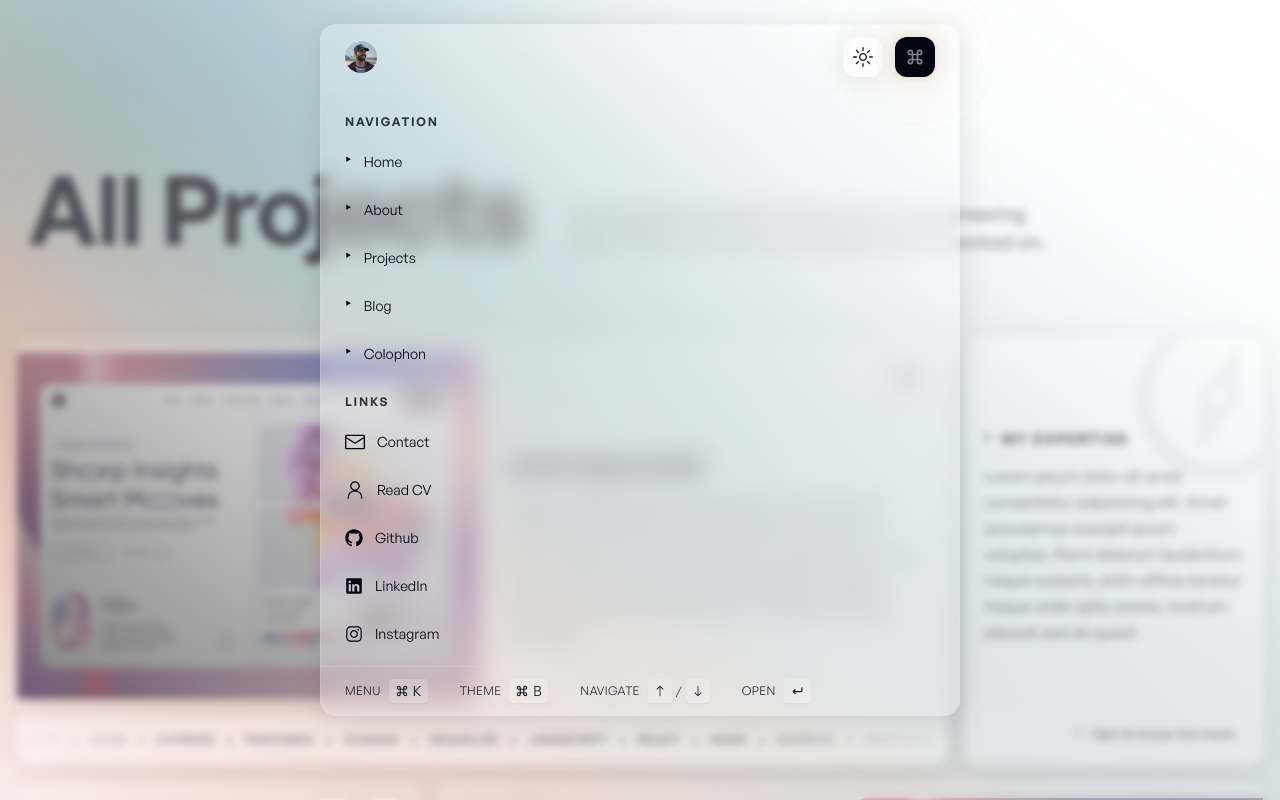
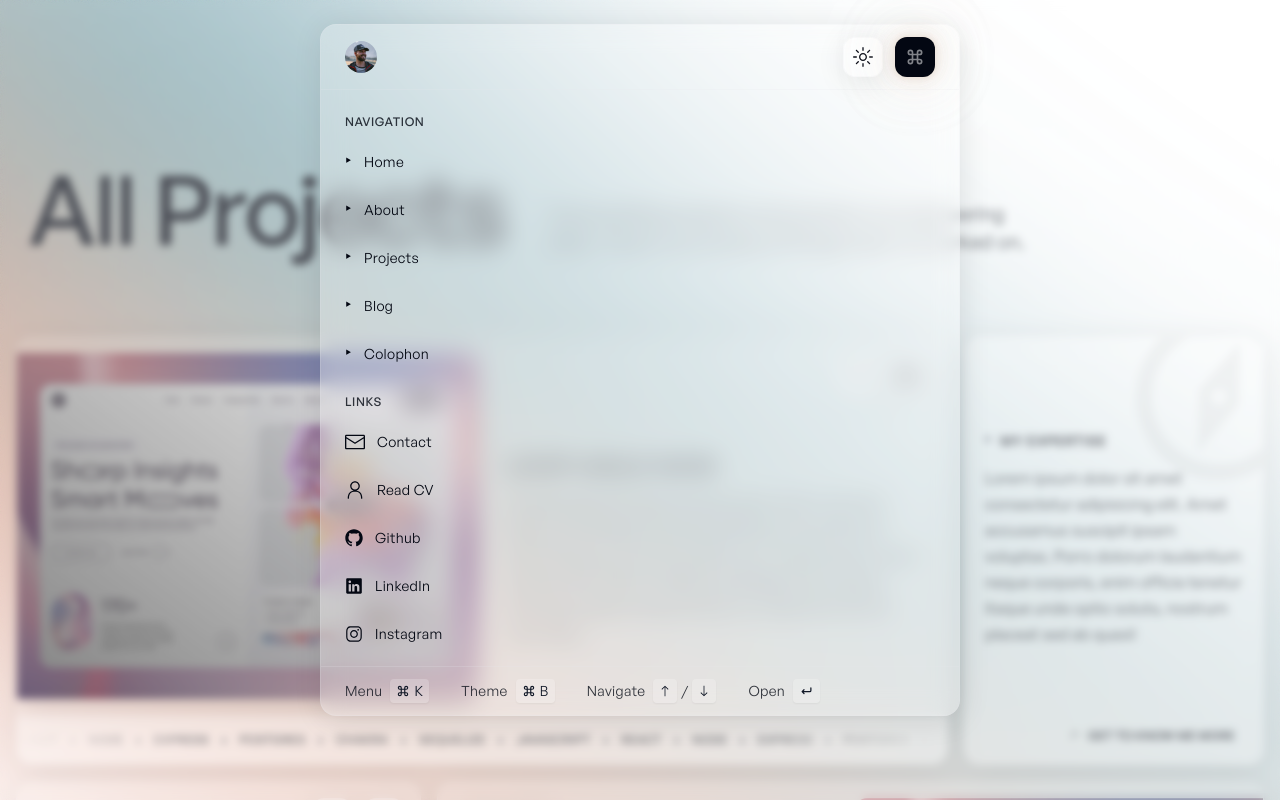
Before and after one commit to simstrom/snystrom.com, a Next.js app: page /projects in a window 1280 px wide. Both pictures are taken after a click on the button 915 px from the left and 57 px from the top of the page. Shown: the top 800 px of the page. Built offline with nearby package versions, Linux system fonts and the light colour scheme.

Commit message:
fixed safari grid and font display bugs, improved general typography

```diff
--- a/app/layout.tsx
+++ b/app/layout.tsx
@@ -8,6 +8,8 @@ import Providers from './providers';
 
 const fontSans = localFont({
 	src: '../public/fonts/GeneralSans-Variable.woff2',
+	display: 'swap',
+	weight: '300 800',
 	variable: '--font-sans',
 });
 
--- a/app/projects/page.tsx
+++ b/app/projects/page.tsx
@@ -23,12 +23,12 @@ export default function Projects() {
 	const [isHovered, setIsHovered] = useState(false);
 
 	return (
-		<main className="flex flex-col items-center mt-32 gap-8 sm:mt-40 sm:gap-20">
+		<main className="min-h-[6000px] flex flex-col items-center mt-32 gap-8 sm:mt-40 sm:gap-20">
 			<PageHeader
 				title="All Projects"
 				content="I love building projects and practice my engineering skills, There's an archive of things that I've worked on."
 			/>
-			<div className="grid grid-cols-1 md:grid-cols-12 gap-4">
+			<div className="grid grid-cols-1 md:grid-cols-12 gap-4 h-fit">
 				{/* LARGE */}
 				<div
 					onMouseEnter={() => setIsHovered(true)}
@@ -60,7 +60,7 @@ export default function Projects() {
 						</div>
 					</div>
 					<div className="border-t">
-						<div className="relative overflow-hidden py-4 text-xs uppercase tracking-wider font-medium text-foreground/80 bg-background/30 rounded-b-2xl select-none">
+						<div className="relative overflow-hidden py-4 text-xs uppercase font-medium tracking-wide text-foreground/80 bg-background/30 rounded-b-2xl select-none">
 							<HorizontalScroller
 								items={items}
 								separator="•"
@@ -83,10 +83,10 @@ export default function Projects() {
 				{/* SIDE CONTENT */}
 				<Link
 					href="/about"
-					className="relative overflow-hidden hidden lg:flex lg:col-span-3 p-5 flex-col h-full justify-center rounded-2xl w-full lg:min-h-[360px] border bg-background/30 shadow-shadow backdrop-blur-md group"
+					className="relative overflow-hidden hidden lg:flex lg:col-span-3 p-5 flex-col justify-center rounded-2xl w-full lg:min-h-[360px] border bg-background/30 shadow-shadow backdrop-blur-md group"
 				>
 					<div className="flex-1 flex flex-col justify-center">
-						<h3 className="text-sm uppercase tracking-widest">
+						<h3 className="text-sm uppercase tracking-wider">
 							<span className="text-primary text-lg mr-2">‣</span>
 							My Expertise
 						</h3>
@@ -97,7 +97,7 @@ export default function Projects() {
 						</p>
 					</div>
 					{/* LINK START */}
-					<div className="inline-flex w-fit gap-2 items-center ml-auto text-sm tracking-wide pr-2">
+					<div className="inline-flex w-fit gap-2 items-center ml-auto text-xs uppercase font-medium tracking-wide pr-2">
 						<IconArrowUpRight
 							width={14}
 							height={14}
@@ -150,7 +150,7 @@ export default function Projects() {
 						</p>
 					</div>
 					<div className="border-t">
-						<div className="relative overflow-hidden py-4 text-xs uppercase tracking-wider font-medium text-foreground/80 bg-background/30 rounded-b-2xl select-none">
+						<div className="relative overflow-hidden py-4 text-xs uppercase font-medium tracking-wide text-foreground/80 bg-background/30 rounded-b-2xl select-none">
 							<HorizontalScroller items={items} separator="•" />
 						</div>
 					</div>
@@ -191,7 +191,7 @@ export default function Projects() {
 						</div>
 					</div>
 					<div className="border-t">
-						<div className="relative overflow-hidden py-4 text-xs uppercase tracking-wider font-medium text-foreground/80 bg-background/30 rounded-b-2xl select-none">
+						<div className="relative overflow-hidden py-4 text-xs uppercase font-medium tracking-wide text-foreground/80 bg-background/30 rounded-b-2xl select-none">
 							<HorizontalScroller items={items} separator="•" />
 						</div>
 					</div>
--- a/components/ui/menu.tsx
+++ b/components/ui/menu.tsx
@@ -65,7 +65,7 @@ export default function Menu({ ...props }: MenuProps) {
 				<div>
 					<motion.h5
 						variants={itemVariant}
-						className="font-semibold tracking-widest text-xs uppercase text-foreground/80 px-2 mb-2"
+						className="tracking-wider text-xs uppercase text-foreground/80 px-2 mb-2"
 					>
 						Navigation
 					</motion.h5>
@@ -74,7 +74,7 @@ export default function Menu({ ...props }: MenuProps) {
 				<div>
 					<motion.h5
 						variants={itemVariant}
-						className="font-semibold tracking-widest text-xs uppercase text-foreground/80 px-2 mb-2"
+						className="tracking-wider text-xs uppercase text-foreground/80 px-2 mb-2"
 					>
 						Links
 					</motion.h5>
@@ -96,7 +96,7 @@ export default function Menu({ ...props }: MenuProps) {
 			{/*  MenuFooter */}
 			<motion.div
 				variants={itemVariant}
-				className="hidden sm:flex py-3 px-4 sm:px-6 gap-8 items-center text-xs tracking-wide uppercase text-foreground/80 border-t select-none"
+				className="hidden sm:flex py-3 px-4 sm:px-6 gap-8 items-center text-sm tracking-wide text-foreground/80 border-t select-none"
 			>
 				<Kbd
 					label="Menu"
--- a/components/ui/menuItem.tsx
+++ b/components/ui/menuItem.tsx
@@ -26,15 +26,15 @@ export default function MenuItem({
 			target={isExternalLink ? '_blank' : ''}
 			rel={isExternalLink ? 'noopener noreferrer' : ''}
 			className={cn(
-				'text-sm flex items-center gap-x-3 px-2 py-3 rounded-lg h-12',
+				'text-sm tracking-wide flex items-center gap-x-3 px-2 py-3 rounded-lg h-12',
 				idx === activeLinkIndex && 'bg-background/20 text-primary'
 			)}
 			onMouseEnter={() => setActiveLinkIndex(idx)}
 			onMouseLeave={() => setActiveLinkIndex(null)}
 			onClick={() => setIsOpen(false)}
 		>
-			{navItem.icon ? navItem.icon : <span className="text-lg pb-1.5">‣</span>}
-			<span>{navItem.name}</span>
+			{navItem.icon ? navItem.icon : <span className="text-lg pb-1">‣</span>}
+			{navItem.name}
 
 			{idx === activeLinkIndex && (
 				<div className="hidden sm:block ml-auto px-0.5 shadow-sm bg-background/20 text-primary rounded">
--- a/components/ui/pageHeader.tsx
+++ b/components/ui/pageHeader.tsx
@@ -14,7 +14,7 @@ export default function PageHeader({ title, content, className }: PageHeaderProp
 				className
 			)}
 		>
-			<h1 className="text-5xl sm:text-6xl lg:text-8xl font-semibold tracking-tight w-fit md:border-r-2 md:pr-5">
+			<h1 className="text-5xl sm:text-6xl lg:text-8xl tracking-tight w-fit md:border-r-2 md:pr-5">
 				{title}
 			</h1>
 			<p className="flex-1 text-foreground/80 text-pretty lg:text-balance sm:text-lg lg:text-xl">
--- a/components/ui/tooltip.tsx
+++ b/components/ui/tooltip.tsx
@@ -20,7 +20,7 @@ export default function Tooltip({ children, label, className }: TooltipProps) {
 			<AnimatePresence>
 				{isVisible && (
 					<motion.div
-						className="flex items-center justify-center max-w-96 w-44 right-0 sm:left-0 absolute z-[999] top-full px-2 py-1 mt-2 text-sm bg-background/50 backdrop-blur-md border rounded-lg shadow-shadow text-center pointer-events-none"
+						className="flex items-center justify-center max-w-96 w-44 right-0 sm:left-0 absolute z-[999] top-full px-2 py-1 mt-2 text-sm tracking-wide bg-background/50 backdrop-blur-md border rounded-lg shadow-shadow text-center pointer-events-none"
 						initial={{ opacity: 0, y: 10 }}
 						animate={{ opacity: 1, y: 0 }}
 						transition={{ duration: 0.2, delay: 0.5 }}
--- a/styles/globals.css
+++ b/styles/globals.css
@@ -78,7 +78,7 @@
 	h4,
 	h5,
 	h6 {
-		@apply font-semibold tracking-tight;
+		@apply font-medium tracking-wide;
 	}
 	p {
 		@apply text-[0.875rem] sm:text-[1rem] leading-relaxed;
```
